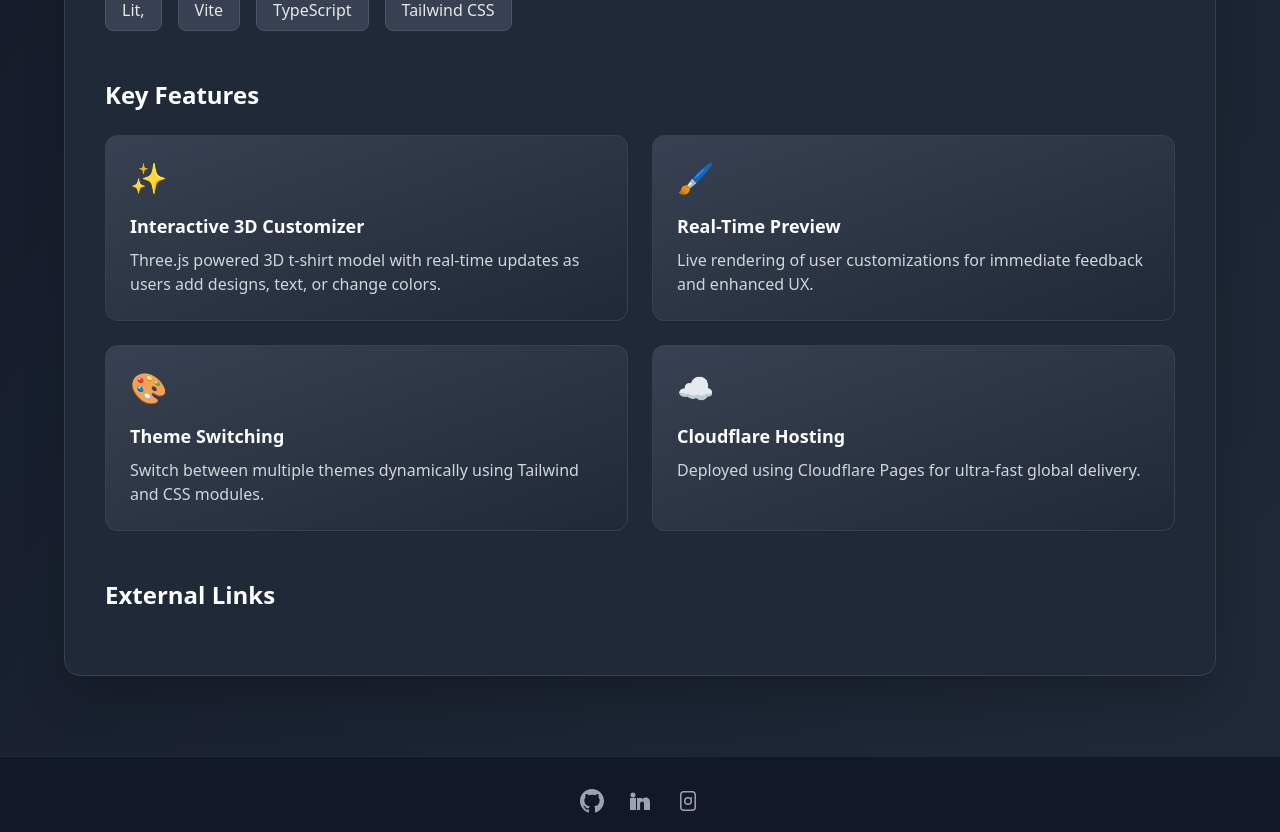
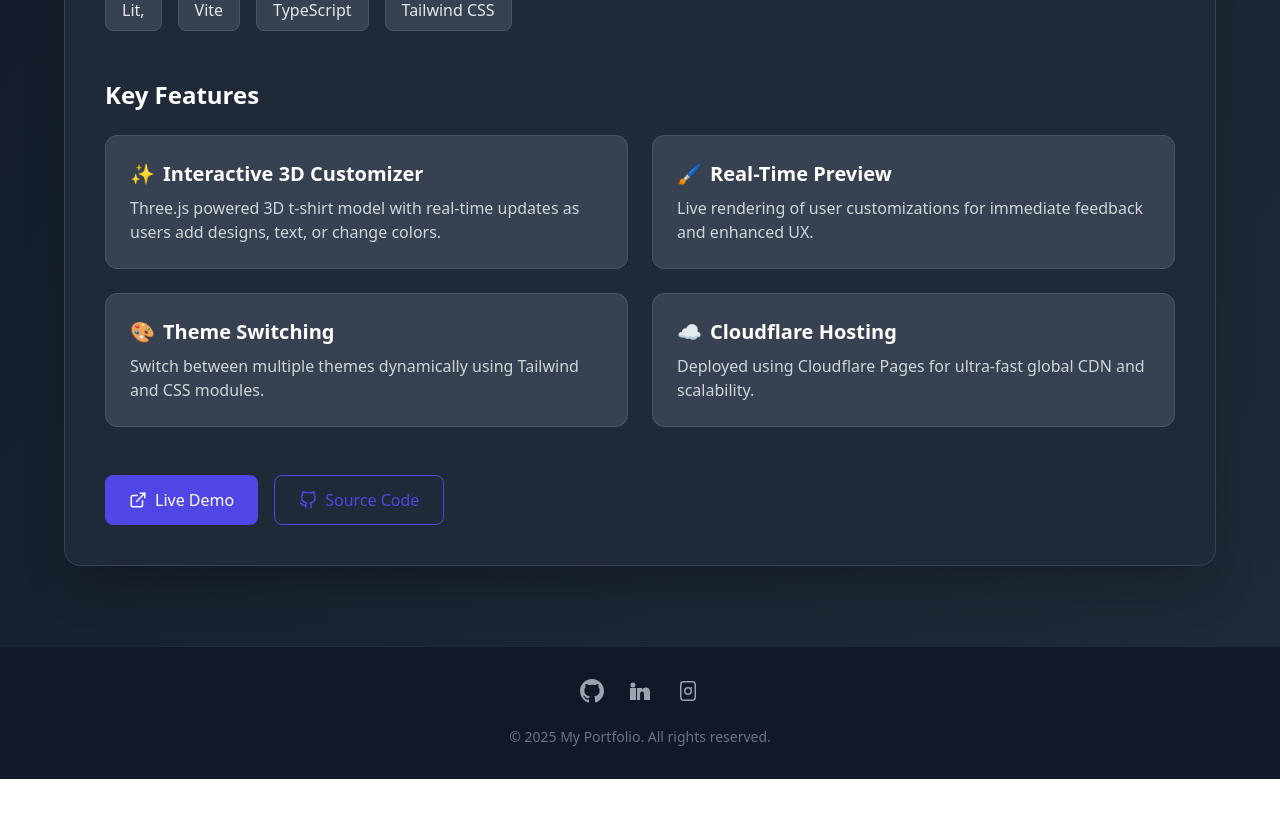
Before and after one commit to Sinanhubb/myportfolio, a React (Create React App) app in the folder my-portfolio/: page /project/1 in a window 1280 px wide. Shown: the part 940-1772 px from the top of the page. After the commit the page ends 1719 px from the top, so only its background shows below. Built offline with nearby package versions, Linux system fonts and the light colour scheme.

Commit message:
added link for web

```diff
--- a/my-portfolio/src/ProjectDetail.jsx
+++ b/my-portfolio/src/ProjectDetail.jsx
@@ -47,7 +47,8 @@ const ProjectDetail = ({ projects }) => {
     'Tailwind': <SiTailwindcss className="text-cyan-500" />,
     'Three.js': <SiThreedotjs className="text-gray-800 dark:text-gray-200" />,
     'Storybook': <SiStorybook className="text-pink-500" />,
-    'Cloudflare': <SiCloudflare className="text-orange-500" />
+    'Cloudflare': <SiCloudflare className="text-orange-500" />,
+    // You can add more tech icon mappings here
   };
 
   if (!project) {
@@ -141,7 +142,7 @@ const ProjectDetail = ({ projects }) => {
               <motion.div className="md:w-2/3" variants={staggerItem}>
                 <h2 className="text-2xl font-bold text-gray-900 dark:text-white mb-4">Project Overview</h2>
                 <p className="text-lg text-gray-700 dark:text-gray-300">
-                  A cutting-edge print-on-demand t-shirt store built with Lit Web Components, featuring a fully interactive 3D product customizer with real-time previews. The application delivers a seamless single-page experience with sophisticated state management and pixel-perfect animations.
+                  {project.description}
                 </p>
               </motion.div>
               <motion.div className="md:w-1/3" variants={staggerItem}>
@@ -193,48 +194,41 @@ const ProjectDetail = ({ projects }) => {
                   {
                     title: "Cloudflare Hosting",
                     emoji: "☁️",
-                    description: "Deployed using Cloudflare Pages for ultra-fast global delivery.",
+                    description: "Deployed using Cloudflare Pages for ultra-fast global CDN and scalability.",
                   }
-                ].map((feature, i) => (
+                ].map(({ title, emoji, description }, i) => (
                   <motion.div
                     key={i}
-                    className="p-6 bg-gradient-to-br from-indigo-50 to-white dark:from-gray-700 dark:to-gray-800 rounded-xl border border-gray-100 dark:border-gray-700 shadow-sm"
+                    className="p-6 bg-gray-50 dark:bg-gray-700 rounded-xl border border-gray-100 dark:border-gray-600"
                     variants={staggerItem}
-                    whileHover={{ y: -5, transition: { duration: 0.2 } }}
                   >
-                    <div className="text-indigo-600 dark:text-indigo-400 text-3xl mb-4">{feature.emoji}</div>
-                    <h3 className="font-bold text-lg text-gray-900 dark:text-white mb-2">{feature.title}</h3>
-                    <p className="text-gray-600 dark:text-gray-300">{feature.description}</p>
+                    <h3 className="text-xl font-semibold mb-2 flex items-center">
+                      <span className="mr-2">{emoji}</span> {title}
+                    </h3>
+                    <p className="text-gray-700 dark:text-gray-300">{description}</p>
                   </motion.div>
                 ))}
               </div>
             </motion.div>
 
-            {/* Links */}
-            <motion.div initial="hidden" animate="visible" variants={fadeIn}>
-              <h2 className="text-2xl font-bold text-gray-900 dark:text-white mb-6">External Links</h2>
-              <div className="flex flex-wrap gap-4">
-                {project.demo && (
+            {/* Demo & Code */}
+            <motion.div className="flex flex-col sm:flex-row gap-4" variants={fadeIn}>
               <a
                 href={project.demo}
                 target="_blank"
-                    rel="https://t-shirt-store.pages.dev/"
-                    className="inline-flex items-center px-4 py-2 bg-indigo-600 text-white rounded-lg hover:bg-indigo-700 transition"
+                rel="noopener noreferrer"
+                className="flex items-center justify-center gap-2 bg-indigo-600 text-white px-6 py-3 rounded-lg hover:bg-indigo-700 transition-colors"
               >
-                    Live Demo <FiExternalLink className="ml-2" />
+                <FiExternalLink className="text-lg" /> Live Demo
               </a>
-                )}
-                {project.github && (
               <a
                 href={project.github}
                 target="_blank"
                 rel="noopener noreferrer"
-                    className="inline-flex items-center px-4 py-2 bg-gray-800 text-white rounded-lg hover:bg-gray-900 transition"
+                className="flex items-center justify-center gap-2 border border-indigo-600 text-indigo-600 px-6 py-3 rounded-lg hover:bg-indigo-600 hover:text-white transition-colors"
               >
-                    GitHub Repo <FiGithub className="ml-2" />
+                <FiGithub className="text-lg" /> Source Code
               </a>
-                )}
-              </div>
             </motion.div>
           </div>
         </motion.div>
```
Lines whose indentation alone changed are shown as unchanged.
